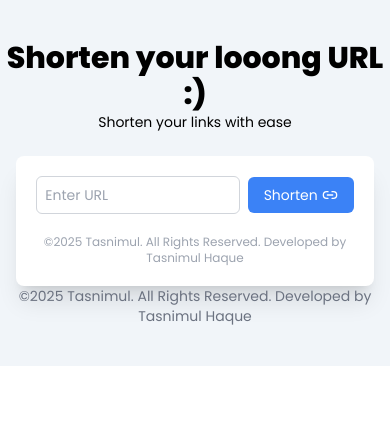
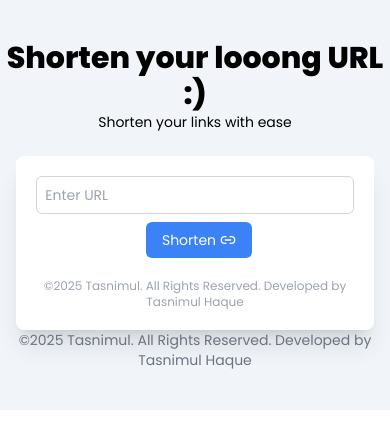
Before and after one commit to tasnimultas67/pro-url-shortner, a Next.js app: page / in a window 390 px wide. Shown: the top 448 px of the page. Built offline with nearby package versions, Linux system fonts and the light colour scheme.

Commit message:
fix: update ShortenerForm layout for better responsiveness on different screen sizes

```diff
--- a/app/components/ShortenerForm.js
+++ b/app/components/ShortenerForm.js
@@ -57,7 +57,7 @@ const ShortenerForm = () => {
       {/* Form */}
       <form
         onSubmit={shortURL}
-        className="flex justify-center items-center w-full"
+        className="flex justify-center items-center w-full flex-col md:flex-row gap-2"
       >
         <input
           className="p-2 border border-gray-300 rounded-md text-sm w-full"
```
